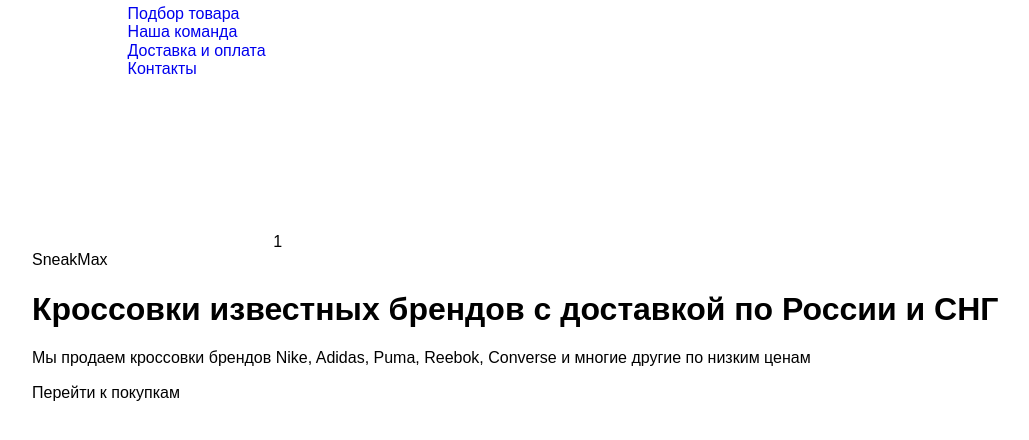
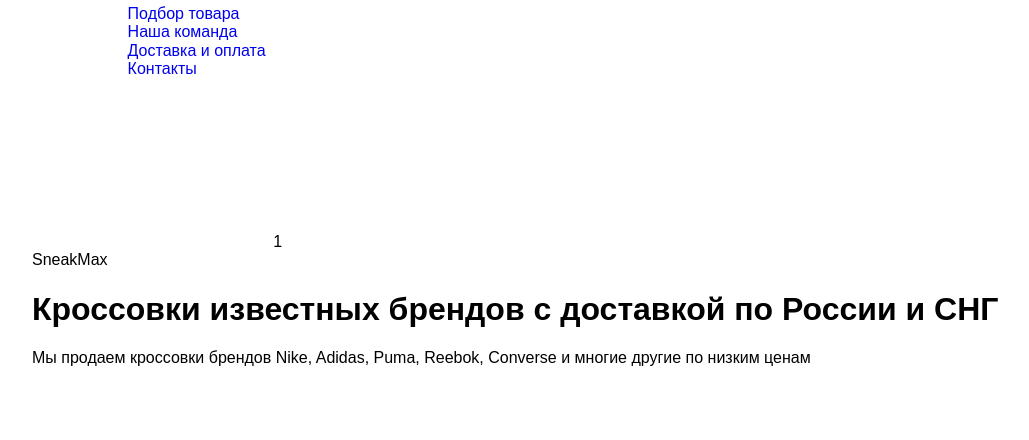
Before and after one commit to vladimir1956/site-figma-6, a plain HTML site: page index.html in a window 1280 px wide. Shown: the part 32-472 px from the top of the page, without its empty margins (18-1047 px from the left). Drawn offline with Linux system fonts and the light colour scheme.

Commit message:
4 commit

```diff
--- a/index.html
+++ b/index.html
@@ -49,7 +49,6 @@
       <p class="hero__descr">
         Мы продаем кроссовки брендов Nike, Adidas, Puma, Reebok, Converse и многие другие по низким ценам
       </p>
-      <button class="btn-reset btn btn--primary js-move-to">Перейти к покупкам</button>
     </div>
   </section>
 
```
